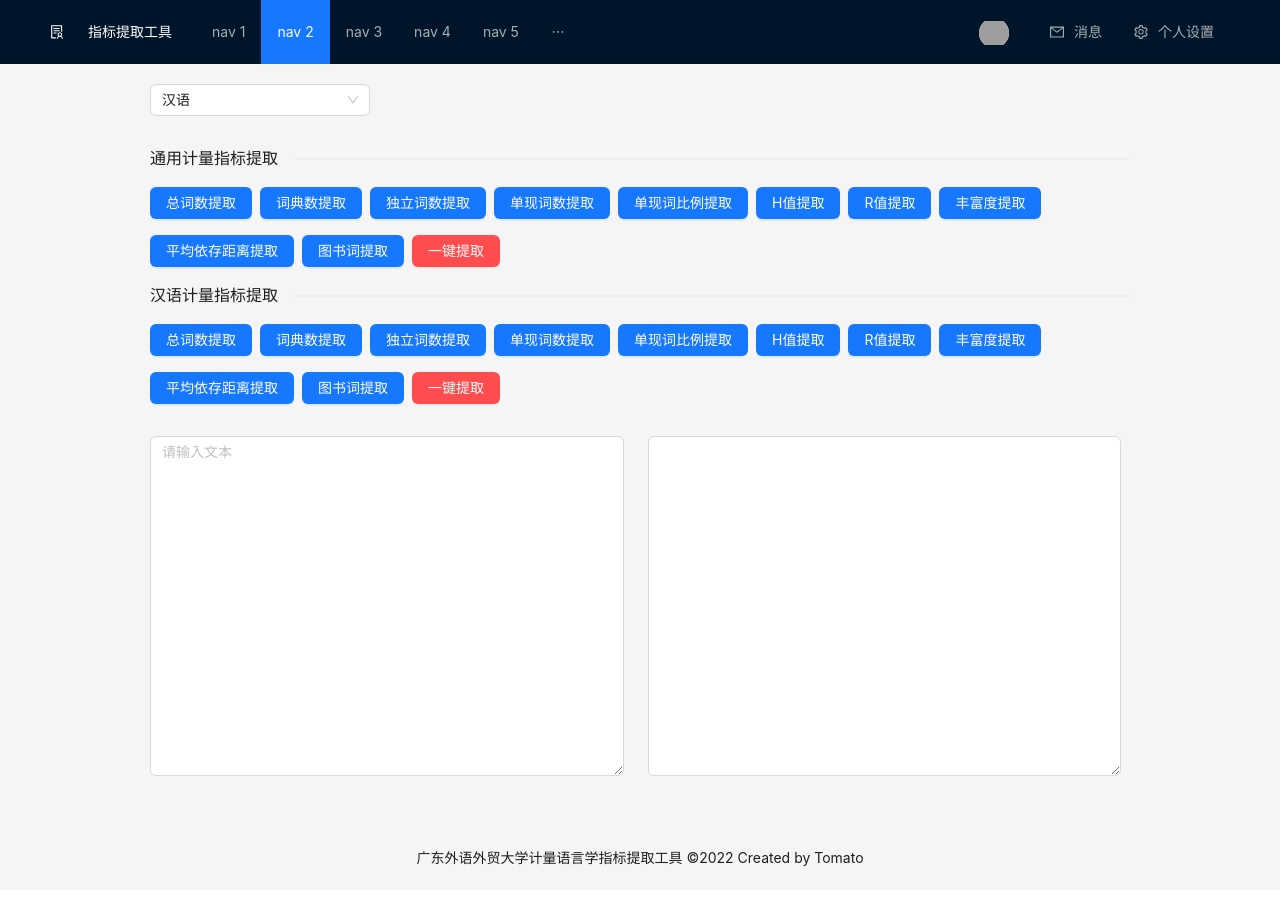
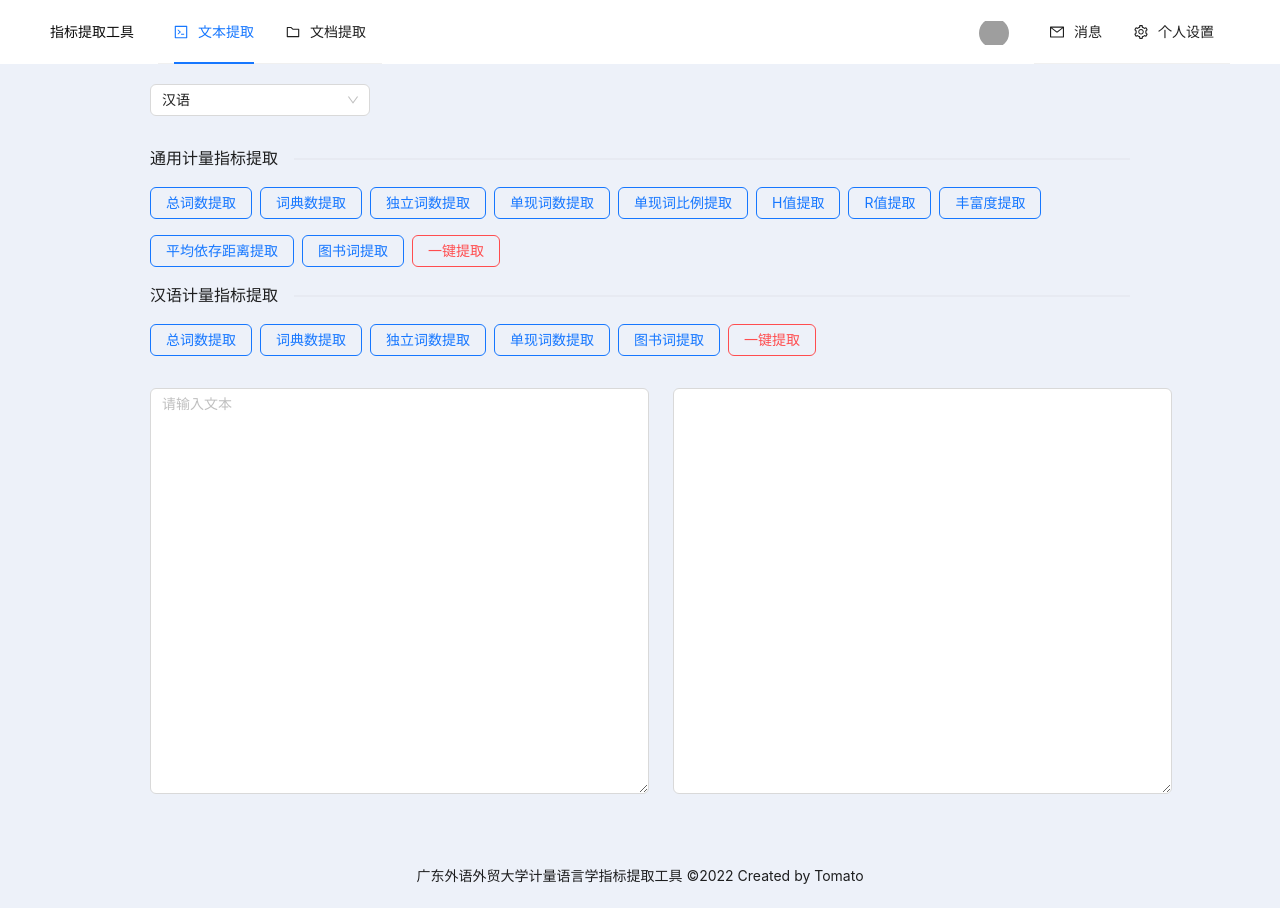
Before and after one commit to tomato-wu/indicator-extraction-tool, a React (Create React App) app: page / in a window 1280 px wide. Built offline with nearby package versions, Linux system fonts and the light colour scheme; grey boxes are pictures that could not be loaded.

Commit message:
feat:新增文档处理功能

```diff
--- a/src/components/chinese/chineseBar.js
+++ b/src/components/chinese/chineseBar.js
@@ -9,17 +9,37 @@ function ChineseBar() {
       </Divider>
       {/* 功能选择按钮 */}
       <Space size={[8, 16]} wrap>
-        <Button type="primary">总词数提取</Button>
-        <Button type="primary">词典数提取</Button>
-        <Button type="primary">独立词数提取</Button>
-        <Button type="primary">单现词数提取</Button>
-        <Button type="primary">单现词比例提取</Button>
-        <Button type="primary">H值提取</Button>
-        <Button type="primary">R值提取</Button>
-        <Button type="primary">丰富度提取</Button>
-        <Button type="primary">平均依存距离提取</Button>
-        <Button type="primary">图书词提取</Button>
-        <Button type="primary" danger>
+        <Button type="primary" ghost>
+          总词数提取
+        </Button>
+        <Button type="primary" ghost>
+          词典数提取
+        </Button>
+        <Button type="primary" ghost>
+          独立词数提取
+        </Button>
+        <Button type="primary" ghost>
+          单现词数提取
+        </Button>
+        <Button type="primary" ghost>
+          单现词比例提取
+        </Button>
+        <Button type="primary" ghost>
+          H值提取
+        </Button>
+        <Button type="primary" ghost>
+          R值提取
+        </Button>
+        <Button type="primary" ghost>
+          丰富度提取
+        </Button>
+        <Button type="primary" ghost>
+          平均依存距离提取
+        </Button>
+        <Button type="primary" ghost>
+          图书词提取
+        </Button>
+        <Button type="primary" ghost danger>
           一键提取
         </Button>
       </Space>
@@ -27,17 +47,23 @@ function ChineseBar() {
         汉语计量指标提取
       </Divider>
       <Space size={[8, 16]} wrap>
-        <Button type="primary">总词数提取</Button>
-        <Button type="primary">词典数提取</Button>
-        <Button type="primary">独立词数提取</Button>
-        <Button type="primary">单现词数提取</Button>
-        <Button type="primary">单现词比例提取</Button>
-        <Button type="primary">H值提取</Button>
-        <Button type="primary">R值提取</Button>
-        <Button type="primary">丰富度提取</Button>
-        <Button type="primary">平均依存距离提取</Button>
-        <Button type="primary">图书词提取</Button>
-        <Button type="primary" danger>
+        <Button type="primary" ghost>
+          总词数提取
+        </Button>
+        <Button type="primary" ghost>
+          词典数提取
+        </Button>
+        <Button type="primary" ghost>
+          独立词数提取
+        </Button>
+        <Button type="primary" ghost>
+          单现词数提取
+        </Button>
+
+        <Button type="primary" ghost>
+          图书词提取
+        </Button>
+        <Button type="primary" ghost danger>
           一键提取
         </Button>
       </Space>
--- a/src/components/english/englishBar.js
+++ b/src/components/english/englishBar.js
@@ -8,26 +8,35 @@ function EnglishBar() {
         通用计量指标提取
       </Divider>
       <Space size={[8, 16]} wrap>
-        <Button type="primary">计算 ARI</Button>
-        <Button type="primary">计算 ARIAges</Button>
-        <Button type="primary">计算 ARIGradelevels</Button>
-        <Button type="primary">计算 RIX</Button>
-        <Button type="primary">计算 FleschReading</Button>
-        <Button type="primary">计算 FleschReadingEase</Button>
-        <Button type="primary">计算 FleschReadingEaseLevels</Button>
-        <Button type="primary">计算 LIX</Button>
-        <Button type="primary">计算 FlsechKincaidGrade</Button>
-        <Button type="primary">计算 FlsechKincaidGradeLevel</Button>
-        <Button type="primary">计算 GunningFogIndex</Button>
-        <Button type="primary">计算 GunningFogLevel</Button>
-        <Button type="primary">计算 SMOGIndex</Button>
-        <Button type="primary">计算 SMOGLevel</Button>
-        <Button type="primary">计算 ColemanLiauIndex</Button>
-        <Button type="primary">计算 ColemanLiauLevel</Button>
-        <Button type="primary">计算 DaleChallIndex</Button>
-        <Button type="primary">计算 DaleChallGradeLevels</Button>
-        <Button type="primary">计算 LWIndex</Button>
-        <Button type="primary" danger>
+        <Button type="primary" ghost>
+          计算 ARI
+        </Button>
+        <Button type="primary" ghost>
+          计算 ARIAges
+        </Button>
+        <Button type="primary" ghost>
+          计算 ARIGradelevels
+        </Button>
+        <Button type="primary" ghost>
+          计算 RIX
+        </Button>
+        <Button type="primary" ghost>
+          计算 FleschReading
+        </Button>
+
+        <Button type="primary" ghost>
+          计算 ColemanLiauLevel
+        </Button>
+        <Button type="primary" ghost>
+          计算 DaleChallIndex
+        </Button>
+        <Button type="primary" ghost>
+          计算 DaleChallGradeLevels
+        </Button>
+        <Button type="primary" ghost>
+          计算 LWIndex
+        </Button>
+        <Button type="primary" ghost danger>
           一键提取
         </Button>
       </Space>
@@ -35,12 +44,20 @@ function EnglishBar() {
         英语文本可读性指标提取
       </Divider>
       <Space size={[8, 16]} wrap>
-        <Button type="primary">计算 ARI</Button>
-        <Button type="primary">计算 ARIAges</Button>
-        <Button type="primary">计算 ARIGradelevels</Button>
-        <Button type="primary">计算 RIX</Button>
+        <Button type="primary" ghost>
+          计算 ARI
+        </Button>
+        <Button type="primary" ghost>
+          计算 ARIAges
+        </Button>
+        <Button type="primary" ghost>
+          计算 ARIGradelevels
+        </Button>
+        <Button type="primary" ghost>
+          计算 RIX
+        </Button>
 
-        <Button type="primary" danger>
+        <Button type="primary" ghost danger>
           一键提取
         </Button>
       </Space>
--- a/src/components/filipino/filipinoBar.js
+++ b/src/components/filipino/filipinoBar.js
@@ -8,14 +8,26 @@ function FilipinoBar() {
         通用计量指标提取
       </Divider>
       <Space size={[8, 16]} wrap>
-        <Button type="primary">计算 ARI</Button>
-        <Button type="primary">计算 ARIAges</Button>
-        <Button type="primary">计算 ARIGradelevels</Button>
-        <Button type="primary">计算 RIX</Button>
-        <Button type="primary">计算 FleschReading</Button>
+        <Button type="primary" ghost>
+          计算 ARI
+        </Button>
+        <Button type="primary" ghost>
+          计算 ARIAges
+        </Button>
+        <Button type="primary" ghost>
+          计算 ARIGradelevels
+        </Button>
+        <Button type="primary" ghost>
+          计算 RIX
+        </Button>
+        <Button type="primary" ghost>
+          计算 FleschReading
+        </Button>
 
-        <Button type="primary">计算 LWIndex</Button>
-        <Button type="primary" danger>
+        <Button type="primary" ghost>
+          计算 LWIndex
+        </Button>
+        <Button type="primary" ghost danger>
           一键提取
         </Button>
       </Space>
@@ -23,12 +35,20 @@ function FilipinoBar() {
         菲律宾语言
       </Divider>
       <Space size={[8, 16]} wrap>
-        <Button type="primary">计算 ARI</Button>
-        <Button type="primary">计算 ARIAges</Button>
-        <Button type="primary">计算 ARIGradelevels</Button>
-        <Button type="primary">计算 RIX</Button>
+        <Button type="primary" ghost>
+          计算 ARI
+        </Button>
+        <Button type="primary" ghost>
+          计算 ARIAges
+        </Button>
+        <Button type="primary" ghost>
+          计算 ARIGradelevels
+        </Button>
+        <Button type="primary" ghost>
+          计算 RIX
+        </Button>
 
-        <Button type="primary" danger>
+        <Button type="primary" ghost danger>
           一键提取
         </Button>
       </Space>
--- a/src/components/indonesian/indonesianBar.js
+++ b/src/components/indonesian/indonesianBar.js
@@ -8,15 +8,31 @@ function IndonesianBar() {
         通用计量指标提取
       </Divider>
       <Space size={[8, 16]} wrap>
-        <Button type="primary">计算 ARI</Button>
-        <Button type="primary">计算 ARIAges</Button>
-        <Button type="primary">计算 ARIGradelevels</Button>
-        <Button type="primary">计算 RIX</Button>
-        <Button type="primary">计算 FleschReading</Button>
-        <Button type="primary">计算 DaleChallIndex</Button>
-        <Button type="primary">计算 DaleChallGradeLevels</Button>
-        <Button type="primary">计算 LWIndex</Button>
-        <Button type="primary" danger>
+        <Button type="primary" ghost>
+          计算 ARI
+        </Button>
+        <Button type="primary" ghost>
+          计算 ARIAges
+        </Button>
+        <Button type="primary" ghost>
+          计算 ARIGradelevels
+        </Button>
+        <Button type="primary" ghost>
+          计算 RIX
+        </Button>
+        <Button type="primary" ghost>
+          计算 FleschReading
+        </Button>
+        <Button type="primary" ghost>
+          计算 DaleChallIndex
+        </Button>
+        <Button type="primary" ghost>
+          计算 DaleChallGradeLevels
+        </Button>
+        <Button type="primary" ghost>
+          计算 LWIndex
+        </Button>
+        <Button type="primary" ghost danger>
           一键提取
         </Button>
       </Space>
@@ -24,10 +40,14 @@ function IndonesianBar() {
         印度尼西亚语言
       </Divider>
       <Space size={[8, 16]} wrap>
-        <Button type="primary">计算 ARIGradelevels</Button>
-        <Button type="primary">计算 RIX</Button>
+        <Button type="primary" ghost>
+          计算 ARIGradelevels
+        </Button>
+        <Button type="primary" ghost>
+          计算 RIX
+        </Button>
 
-        <Button type="primary" danger>
+        <Button type="primary" ghost danger>
           一键提取
         </Button>
       </Space>
--- a/src/components/japanese/JapaneseBar.js
+++ b/src/components/japanese/JapaneseBar.js
@@ -5,19 +5,37 @@ function JapaneseBar() {
   return (
     <>
       <Space size={[8, 16]} wrap>
-        <Button type="primary">拟合 Cocho/Beta分布</Button>
-        <Button type="primary">拟合 Exponential分布</Button>
-        <Button type="primary">拟合 Frappat分布</Button>
-        <Button type="primary">拟合 Gusein-Zade分布</Button>
-        <Button type="primary">拟合 Power-Law分布</Button>
-        <Button type="primary">拟合 Logarithmic分布</Button>
-        <Button type="primary">拟合 Weibull分布</Button>
-        <Button type="primary">拟合 Quadratic-Logarithmic分布</Button>
-        <Button type="primary">拟合 Yule分布</Button>
-        <Button type="primary">
+        <Button type="primary" ghost>
+          拟合 Cocho/Beta分布
+        </Button>
+        <Button type="primary" ghost>
+          拟合 Exponential分布
+        </Button>
+        <Button type="primary" ghost>
+          拟合 Frappat分布
+        </Button>
+        <Button type="primary" ghost>
+          拟合 Gusein-Zade分布
+        </Button>
+        <Button type="primary" ghost>
+          拟合 Power-Law分布
+        </Button>
+        <Button type="primary" ghost>
+          拟合 Logarithmic分布
+        </Button>
+        <Button type="primary" ghost>
+          拟合 Weibull分布
+        </Button>
+        <Button type="primary" ghost>
+          拟合 Quadratic-Logarithmic分布
+        </Button>
+        <Button type="primary" ghost>
+          拟合 Yule分布
+        </Button>
+        <Button type="primary" ghost>
           拟合 Menzerath - Altmann/Inverse - Gamma分布
         </Button>
-        <Button type="primary" danger>
+        <Button type="primary" ghost danger>
           一键提取
         </Button>
       </Space>
--- a/src/components/selectBar.js
+++ b/src/components/selectBar.js
@@ -155,22 +155,25 @@ function SelectBar() {
             {/* 输入框 */}
             <Space size="large">
               <TextArea
-                rows={15}
+                rows={18}
                 allowClear={true}
                 bordered={true}
                 placeholder="请输入文本"
                 value={str}
                 onChange={onTextChange}
-                style={{ width: "37vw", marginTop: "4vh" }}
+                style={{
+                  width: "39vw",
+                  marginTop: "4vh",
+                }}
               ></TextArea>
               {/* 展示框 */}
               <TextArea
-                rows={15}
+                rows={18}
                 allowClear={true}
                 bordered={true}
                 readOnly={true}
                 value={showMessage}
-                style={{ width: "37vw", marginTop: "4vh" }}
+                style={{ width: "39vw", marginTop: "4vh" }}
               ></TextArea>
             </Space>
           </div>
--- /dev/null
+++ b/src/pages/documentProcessing.css
@@ -0,0 +1,29 @@
+.cardBox{
+  width:60vw;
+  height:27vh;
+  border-radius:20px;
+  margin: 40px auto;
+  background-color:white;
+  box-shadow: 1px 1px 3px grey;
+}
+.titleBox{
+  height: 5vh;
+  background-color:rgb(244,246,251);
+  border-radius:20px 20px 0 0;
+  line-height: 5vh;
+
+}
+.titleText{
+  margin-left: 15px;
+  text-shadow: 1px 1px 18px rgb(22,119,255);
+}
+.distinguish{
+  margin-left: 15px;
+  margin-top: 15px;
+
+}
+.spanText{
+  font-size:9px;
+  color: gray;
+
+}
--- /dev/null
+++ b/src/pages/documentProcessing.jsx
@@ -0,0 +1,142 @@
+import { Steps, message, Upload, Select, Button } from "antd";
+import {
+  UploadOutlined,
+  SyncOutlined,
+  MonitorOutlined,
+  SubnodeOutlined,
+  InboxOutlined,
+} from "@ant-design/icons";
+import "./documentProcessing.css";
+import logo from "../assets/uploadFileImage.jpg";
+
+const { Dragger } = Upload;
+
+const props = {
+  name: "file",
+  multiple: true,
+  action: "https://www.mocky.io/v2/5cc8019d300000980a055e76",
+  onChange(info) {
+    const { status } = info.file;
+    if (status !== "uploading") {
+      console.log(info.file, info.fileList);
+    }
+    if (status === "done") {
+      message.success(`${info.file.name} file uploaded successfully.`);
+    } else if (status === "error") {
+      message.error(`${info.file.name} file upload failed.`);
+    }
+  },
+  onDrop(e) {
+    console.log("Dropped files", e.dataTransfer.files);
+  },
+};
+
+function DocumentProcessing() {
+  return (
+    <>
+      {/* 步骤条展示流程 */}
+      <Steps
+        style={{ marginTop: "20px" }}
+        current={0}
+        items={[
+          {
+            title: "文件上传",
+            status: "finish",
+            icon: <UploadOutlined />,
+          },
+          {
+            title: "文档解析",
+            status: "finish",
+            icon: <SyncOutlined />,
+          },
+          {
+            title: "语种识别",
+            status: "finish",
+            icon: <MonitorOutlined />,
+          },
+          {
+            title: "指标提取",
+            status: "finish",
+            icon: <SubnodeOutlined />,
+          },
+        ]}
+      />
+      {/* 文件上传 */}
+      <div className="cardBox">
+        <div className="titleBox">
+          <h3 className="titleText">文件上传</h3>
+        </div>
+        <div>
+          <Dragger {...props} style={{ borderStyle: "none" }}>
+            <p className="ant-upload-drag-icon">
+              <img src={logo} alt="图片无法显示" />
+
+              {/* <InboxOutlined /> */}
+            </p>
+            <p className="ant-upload-text">点击或者拖拽上传</p>
+            <p className="ant-upload-hint">
+              支持 txt, md, doc, docx, pdf文件格式
+            </p>
+          </Dragger>
+        </div>
+      </div>
+      {/* 指标提取 */}
+      <div className="cardBox">
+        <div className="titleBox">
+          <h3 className="titleText">指标提取</h3>
+        </div>
+        <div className="distinguish">
+          <div style={{ margin: "20px 2px" }}>
+            <span className="spanText">识别语种：</span>
+            <Select
+              defaultValue="zh"
+              style={{
+                width: 120,
+                marginLeft: "4vw",
+              }}
+              options={[
+                {
+                  value: "zh",
+                  label: "汉语",
+                },
+                {
+                  value: "en",
+                  label: "英语",
+                },
+                {
+                  value: "ja",
+                  label: "日语",
+                },
+                {
+                  value: "id",
+                  label: "印度尼西亚语",
+                },
+                {
+                  value: "tl",
+                  label: "菲律宾语",
+                },
+              ]}
+            />
+          </div>
+          <div>
+            <span className="spanText">通用计量指标提取：</span>
+            <Button type="primary" style={{ marginLeft: "1vw" }} ghost>
+              Primary
+            </Button>
+            <Button type="primary" style={{ marginLeft: "1vw" }} ghost>
+              Primary
+            </Button>
+            <Button type="primary" style={{ marginLeft: "1vw" }} ghost>
+              Primary
+            </Button>
+            <Button type="primary" danger style={{ marginLeft: "1vw" }} ghost>
+              一键提取
+            </Button>
+          </div>
+        </div>
+      </div>
+    </>
+  );
+}
+
+export default DocumentProcessing;
--- a/src/pages/home.js
+++ b/src/pages/home.js
@@ -1,9 +1,10 @@
-import React from "react";
+import React, { useState } from "react";
 import { Layout, Menu, Space, Avatar, Image } from "antd";
 import { useNavigate } from "react-router-dom";
 import {
-  SolutionOutlined,
+  FolderOutlined,
   MailOutlined,
+  CodeOutlined,
   AppstoreOutlined,
   SettingOutlined,
   UserOutlined,
@@ -12,9 +13,40 @@ import {
 
 // 自定义组件
 import SelectBar from "../components/selectBar";
+import DocumentProcessing from "./documentProcessing";
 
 const { Header, Content, Footer } = Layout;
+
+const items = [
+  {
+    label: "文本提取",
+    key: "textExtraction",
+    icon: <CodeOutlined />,
+  },
+  {
+    label: "文档提取",
+    key: "documentExtraction",
+    icon: <FolderOutlined />,
+  },
+];
+
+function MenuItemPage({ currentPage }) {
+  switch (currentPage) {
+    case "textExtraction":
+      return <SelectBar />;
+    case "documentExtraction":
+      return <DocumentProcessing />;
+    default:
+      return null;
+  }
+}
+
 const App = () => {
+  const [current, setCurrent] = useState("textExtraction");
+  const onClick = (e) => {
+    console.log("click ", e.key);
+    setCurrent(e.key);
+  };
   const navigate = useNavigate();
   // 个人信息模块调用的方法
   const PersonalSettings = (item) => {
@@ -31,25 +63,23 @@ const App = () => {
   return (
     <Layout className="layout">
       {/* Header 头部导航栏 */}
-      <Header>
+      <Header
+        style={{
+          background: "white",
+        }}
+      >
         <Space size="large">
           {/* 首页图标 */}
-          <SolutionOutlined className="logo" style={{ color: "#FFFFFF" }} />
-          <span style={{ color: "#FFFFFF" }}> 指标提取工具</span>
+          <span style={{ color: "#0B0B0B" }}> 指标提取工具</span>
           {/* 导航栏，一些路由跳转相关的 */}
           <Menu
-            theme="dark"
             mode="horizontal"
-            defaultSelectedKeys={["2"]}
-            items={new Array(6).fill(null).map((_, index) => {
-              const key = index + 1;
-              return {
-                key,
-                label: `nav ${key}`,
-              };
-            })}
+            onClick={onClick}
+            selectedKeys={[current]}
+            items={items}
           />
         </Space>
+        {/* 个人信息修改导航栏///////////////////////////////////////////////////////////////////////////////// */}
         <div style={{ float: "right" }}>
           <Space size="large">
             {/* 头像 */}
@@ -60,13 +90,12 @@ const App = () => {
                   size="large"
                   style={{
                     width: 32,
-                    backgroundColor: "#FFFFFF",
                   }}
                 />
               }
             />
             {/* 个人设置 */}
-            <Menu mode="horizontal" theme="dark" onClick={PersonalSettings}>
+            <Menu mode="horizontal" onClick={PersonalSettings}>
               <Menu.Item key="mail" icon={<MailOutlined />}>
                 消息
               </Menu.Item>
@@ -94,16 +123,18 @@ const App = () => {
       <Content
         style={{
           padding: "20px 150px",
+          backgroundColor: "rgb(237,241,249)",
         }}
         height={{ height: "100%" }}
       >
-        <SelectBar></SelectBar>
+        <MenuItemPage currentPage={current} />
       </Content>
 
       {/* Footer注脚 */}
       <Footer
         style={{
           textAlign: "center",
+          background: "rgb(237,241,249)",
         }}
       >
         广东外语外贸大学计量语言学指标提取工具 ©2022 Created by Tomato
```
Also changed, not shown: src/assets/uploadFileImage.jpg (added), src/pages/login.jsx (renamed from src/pages/login.js), src/pages/personal.jsx (renamed from src/pages/personal.js), src/pages/personalMessage.jsx (renamed from src/pages/personalMessage.js).
